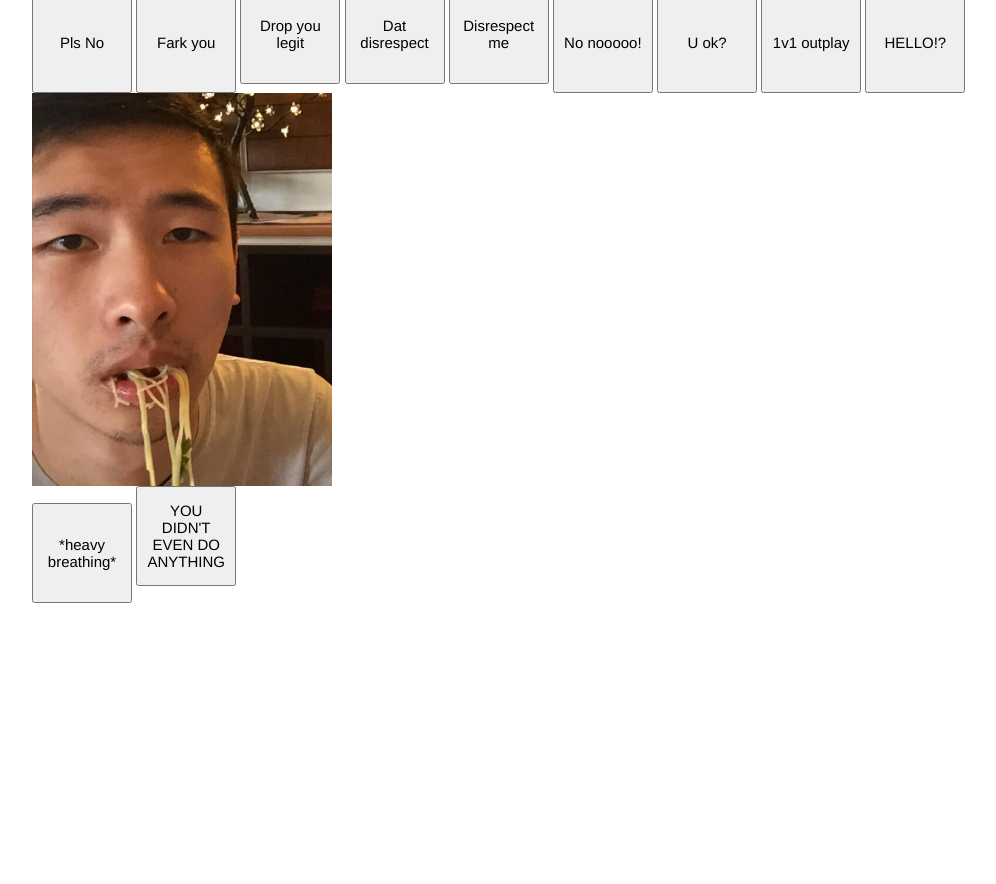
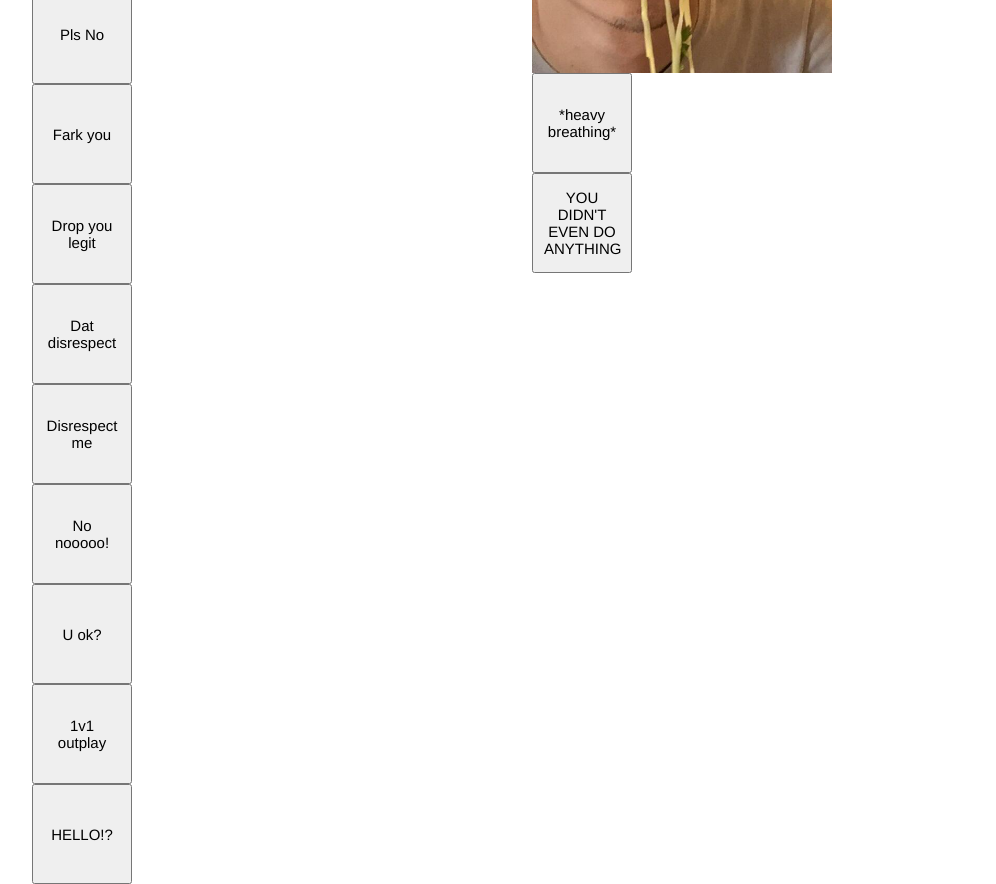
Before and after one commit to albert-dumbledev/brandon-soundboard, a website: page view/index.html in a window 1280 px wide. Shown: the part 382-1266 px from the top of the page, without its empty margins (176-1172 px from the left). Before the commit the page ends 985 px from the top, so only its background shows below. Drawn offline with nearby package versions, Linux system fonts and the light colour scheme; files whose address does not match are found by name.

Commit message:
fixed styling

```diff
--- a/view/index.html
+++ b/view/index.html
@@ -9,6 +9,7 @@
 				width: 100px;
 				font-family: helvetica;
 				font-size: 15px;
+				padding: 10;
 			}
 
 			body {
@@ -30,45 +31,68 @@
 		<div class="section" style="float: left;">
 			<img src="brandon.jpeg" class="section-header" style="width: 300px;"></img>
 			<div>
+				<div>
 					<button type="button" id="pls-no">Pls No</button>
-			    <audio id="pls-no-mp3" src="pls_no.mp3"></audio>
+				</div>
 
+				<div>
 					<button type="button" id="fuck-you">Fark you</button>
-			    <audio id="fuck-you-mp3" src="fuck_you.mp3"></audio>
+				</div>
 
+				<div>
 					<button type="button" id="drop-you-legit">Drop you legit</button>
-			    <audio id="drop-you-legit-mp3" src="drop_legit.mp3"></audio>
+				</div>
 
+			    <div>
 			    	<button type="button" id="dat-disrespect">Dat disrespect</button>
-			    <audio id="dat-disrespect-mp3" src="dat_disrespect.mp3"></audio>
+		    	</div>
 
+			    <div>
 			    	<button type="button" id="disrespect-me">Disrespect me</button>
-			    <audio id="disrespect-me-mp3" src="disrespect_me.mp3"></audio>
+		    	</div>
 
+			    <div>
 			    	<button type="button" id="no-nooo">No nooooo!</button>
-			    <audio id="no-nooo-mp3" src="no_nooo.mp3"></audio>
+		    	</div>
 
+			    <div>
 			    	<button type="button" id="u-ok">U ok?</button>
-			    <audio id="u-ok-mp3" src="u_ok.mp3"></audio>
+		    	</div>
 
+		        <div>
 		        	<button type="button" id="outplay">1v1 outplay</button>
-			    <audio id="outplay-mp3" src="1v1_outplay.mp3"></audio>
+	        	</div>
 
+			    <div>
 			    	<button type="button" id="hello">HELLO!?</button>
-			    <audio id="hello-mp3" src="hello.mp3"></audio>
+		    	</div>
 		    </div>
 	    </div>
 
 	    <div class="section" style="float: left;">
 	    	<img src="lui_beb.jpeg" class="section-header" style="width: 300px;"></img>
 	    	<div>
+				<div>
 					<button type="button" id="heavy-breathing">*heavy breathing*</button>
-			    <audio id="heavy-breathing-mp3" src="heavy_breathing.mp3"></audio>
+				</div>
 
+			    <div>
 			    	<button type="button" id="do-anything">YOU DIDN'T EVEN DO ANYTHING</button>
-			    <audio id="do-anything-mp3" src="did_not_even_do_anything.mp3"></audio>
 		    	</div>
 		    </div>
+	    </div>
+
+	    <audio id="pls-no-mp3" src="pls_no.mp3"></audio>
+	    <audio id="fuck-you-mp3" src="fuck_you.mp3"></audio>
+	    <audio id="drop-you-legit-mp3" src="drop_legit.mp3"></audio>
+	    <audio id="dat-disrespect-mp3" src="dat_disrespect.mp3"></audio>
+	    <audio id="disrespect-me-mp3" src="disrespect_me.mp3"></audio>
+	    <audio id="no-nooo-mp3" src="no_nooo.mp3"></audio>
+	    <audio id="u-ok-mp3" src="u_ok.mp3"></audio>
+	    <audio id="outplay-mp3" src="1v1_outplay.mp3"></audio>
+	    <audio id="hello-mp3" src="hello.mp3"></audio>
+	    <audio id="heavy-breathing-mp3" src="heavy_breathing.mp3"></audio>
+	    <audio id="do-anything-mp3" src="did_not_even_do_anything.mp3"></audio>
 
 	    <script src="soundboard.js"></script>
 	</body>
```
Lines whose indentation alone changed are shown as unchanged.
